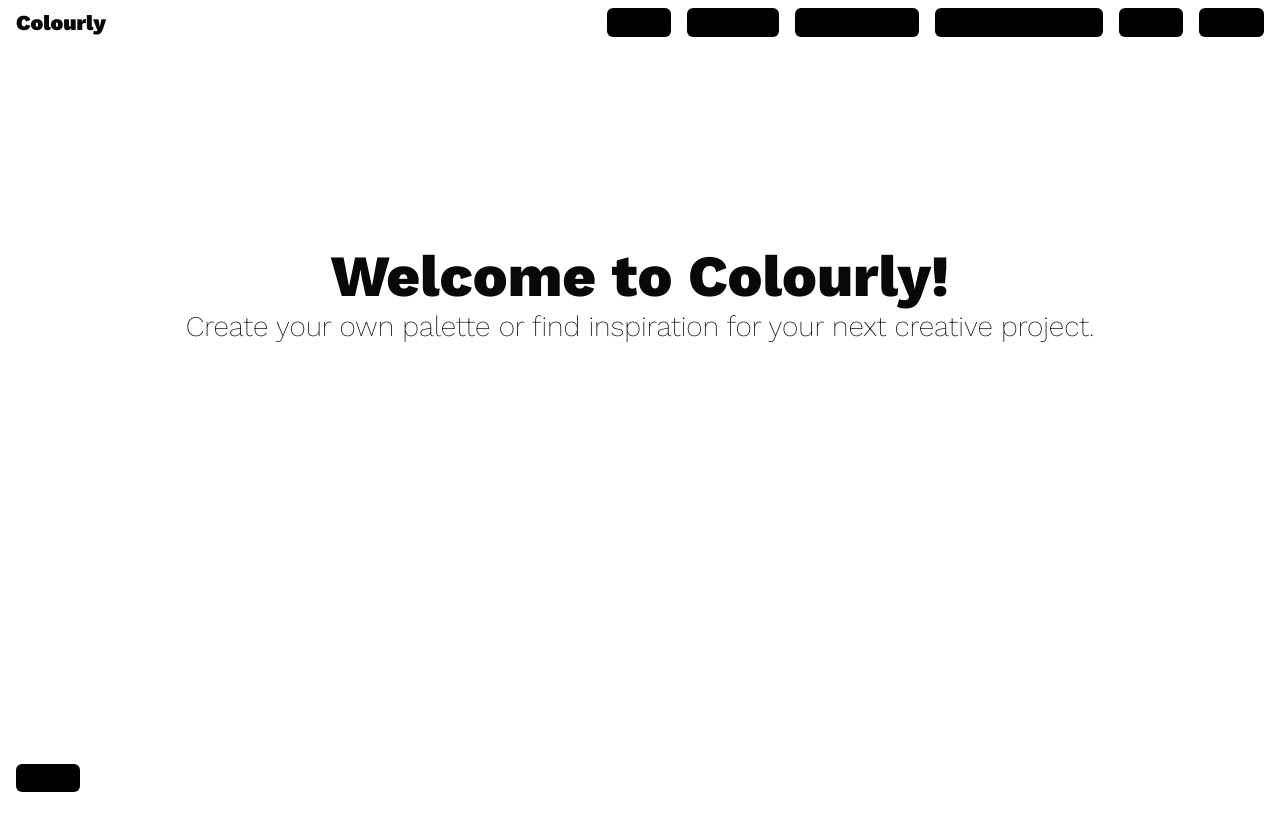
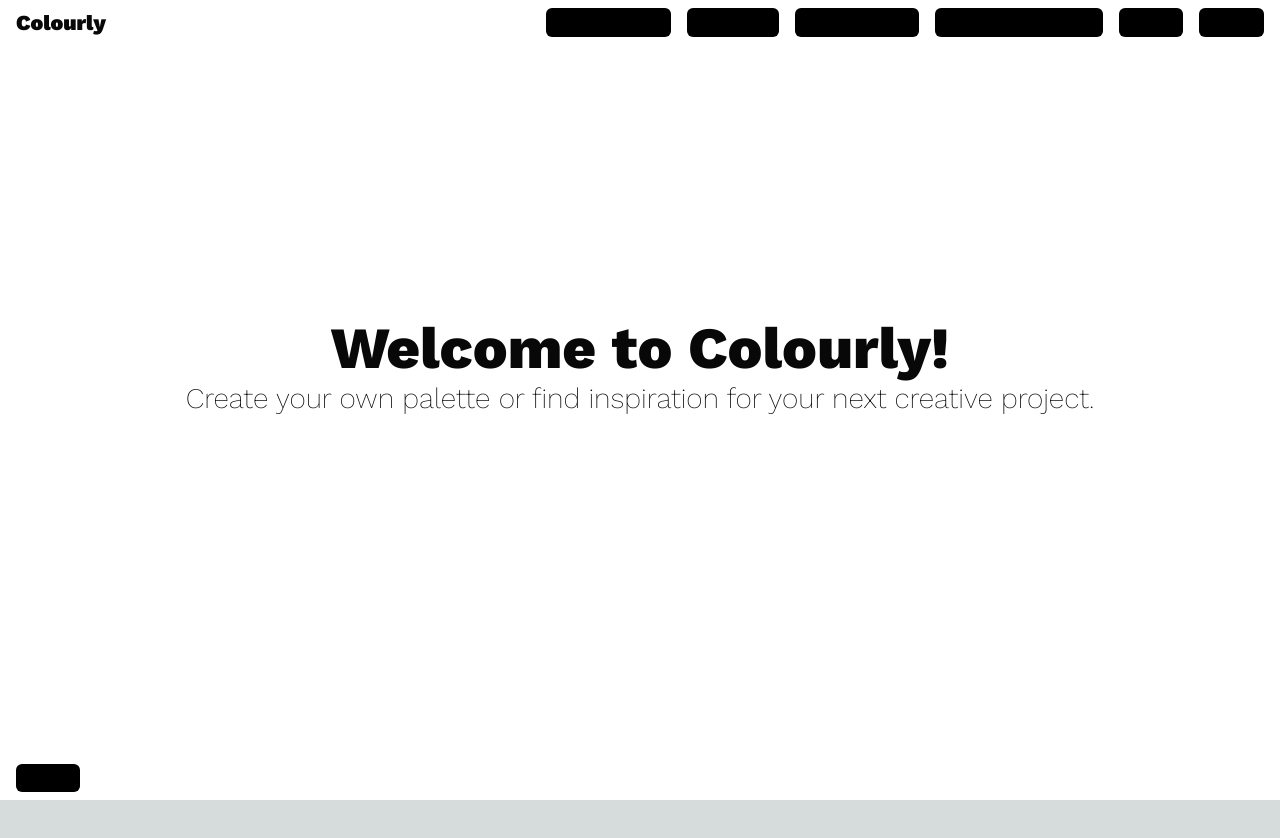
Before and after one commit to sneham-boop/colourly, a Next.js app: page / in a window 1280 px wide. Shown: the top 838 px of the page. After the commit the page ends 800 px from the top, so only its background shows below. Built offline with nearby package versions, Linux system fonts and the light colour scheme.

Commit message:
Fix homepage view

```diff
--- a/src/components/Header/index.js
+++ b/src/components/Header/index.js
@@ -10,8 +10,8 @@ export default function Header(props) {
         <Logo />
       </Link>
       <div className={styles['nav-right-group']}>
-        <Link href="/">
-          <Button btnText={"Home"} />
+        <Link href="/explore">
+          <Button btnText={"Explore Trends"} />
         </Link>
         <Link href="/test">
           <Button btnText={"Test Users"} />
--- a/src/components/Homepage/index.js
+++ b/src/components/Homepage/index.js
@@ -1,4 +1,3 @@
-import ShowPalettes from "../ShowPalettes";
 import styles from "./Homepage.module.scss";
 
 export default function Homepage() {
@@ -10,7 +9,6 @@ export default function Homepage() {
           Create your own palette or find inspiration for your next creative
           project.
         </p>
-        <ShowPalettes />
       </div>
     </section>
   );
--- a/src/components/MainLayout/Main.module.scss
+++ b/src/components/MainLayout/Main.module.scss
@@ -2,7 +2,7 @@
 
 .main {
   width: 100vw;
-  height: 100%;
+  height: 100vh;
   background-color: rgba(255, 255, 255, 1);
   // font-family: $font-family-default;
   padding: 0;
--- a/src/pages/home/index.js
+++ b/src/pages/explore/index.js
@@ -1,7 +1,7 @@
 import ShowPalettes from "@component/components/ShowPalettes";
 import clientPromise from "../../../lib/mongodb";
 
-export default function Home({ palettes }) {
+export default function Explore({ palettes }) {
   return (
     <>
       <ShowPalettes palettes={palettes} />
```
